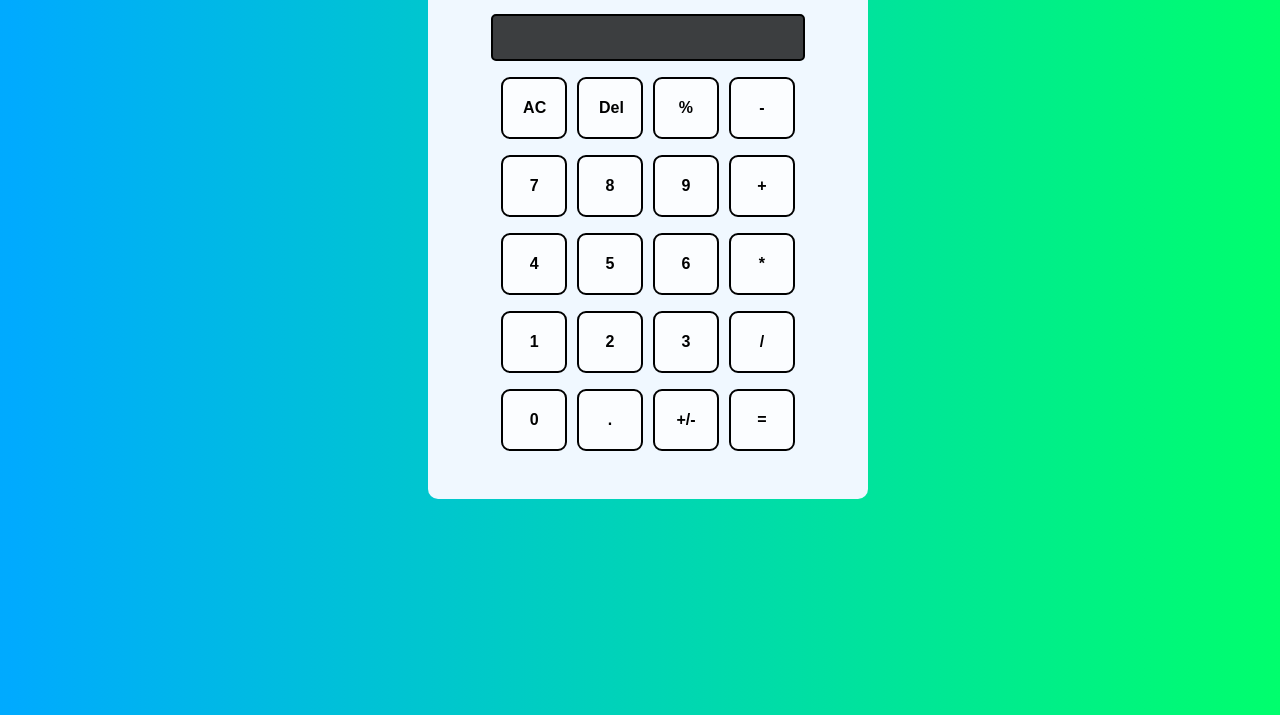
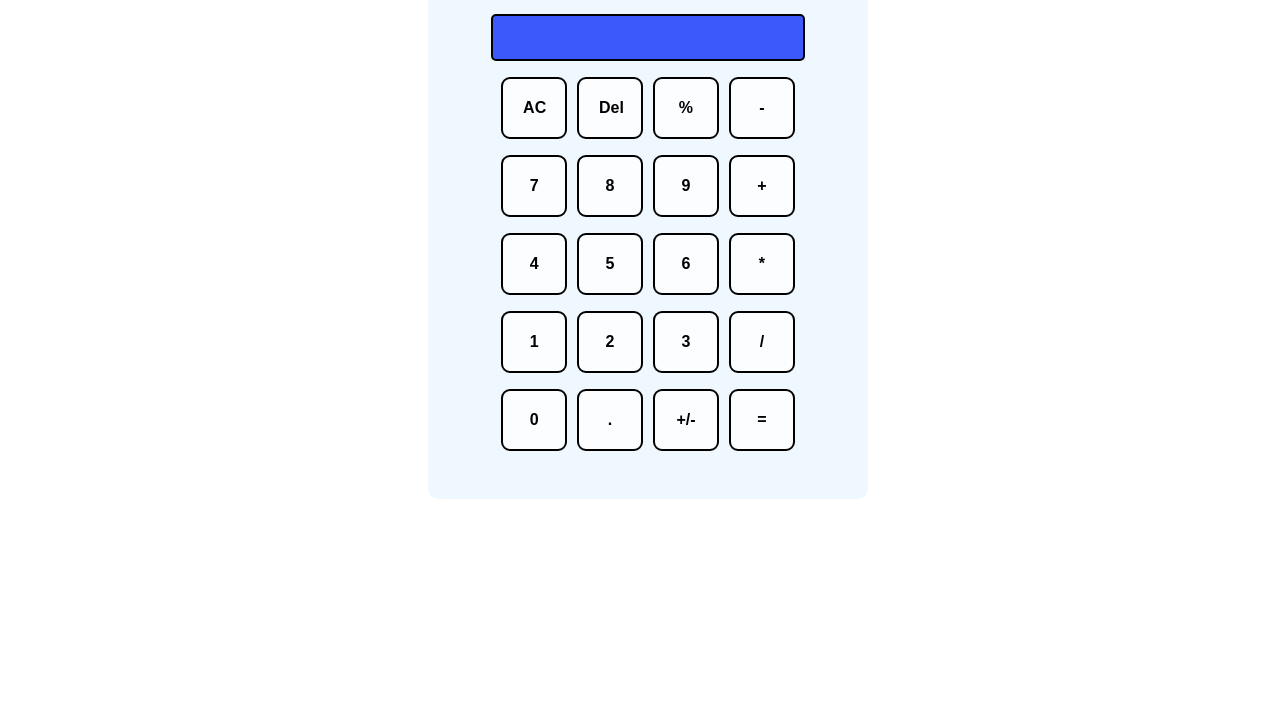
Before and after one commit to musharraf07/LGMVIP-Web-04, a plain HTML site: page index.html in a window 1280 px wide. Shown: the part 95-810 px from the top of the page. Drawn offline with Linux system fonts and the light colour scheme; a web font is replaced by a local one.

Commit message:
new bg color to input

```diff
--- a/style.css
+++ b/style.css
@@ -7,7 +7,7 @@ body {
   font-family: 'Poppins', sans-serif;
   font-family: 'Roboto', sans-serif;
   box-sizing: border-box;
-  background: linear-gradient(to right, #00aaff, #00ff6c);
+  /* background: linear-gradient(to right, #00aaff, #00ff6c); */
   min-height: 100vh;
 }
 .Calculator {
@@ -36,7 +36,7 @@ body {
   margin: 8px 0;
 }
 .row input {
-  background-color: rgba(0, 0, 0, 0.75);
+  background-color: rgba(0, 37, 248, 0.75);
   color: rgba(255, 255, 255, 0.75);
   margin: 0;
   padding: 10px 10px;
```
